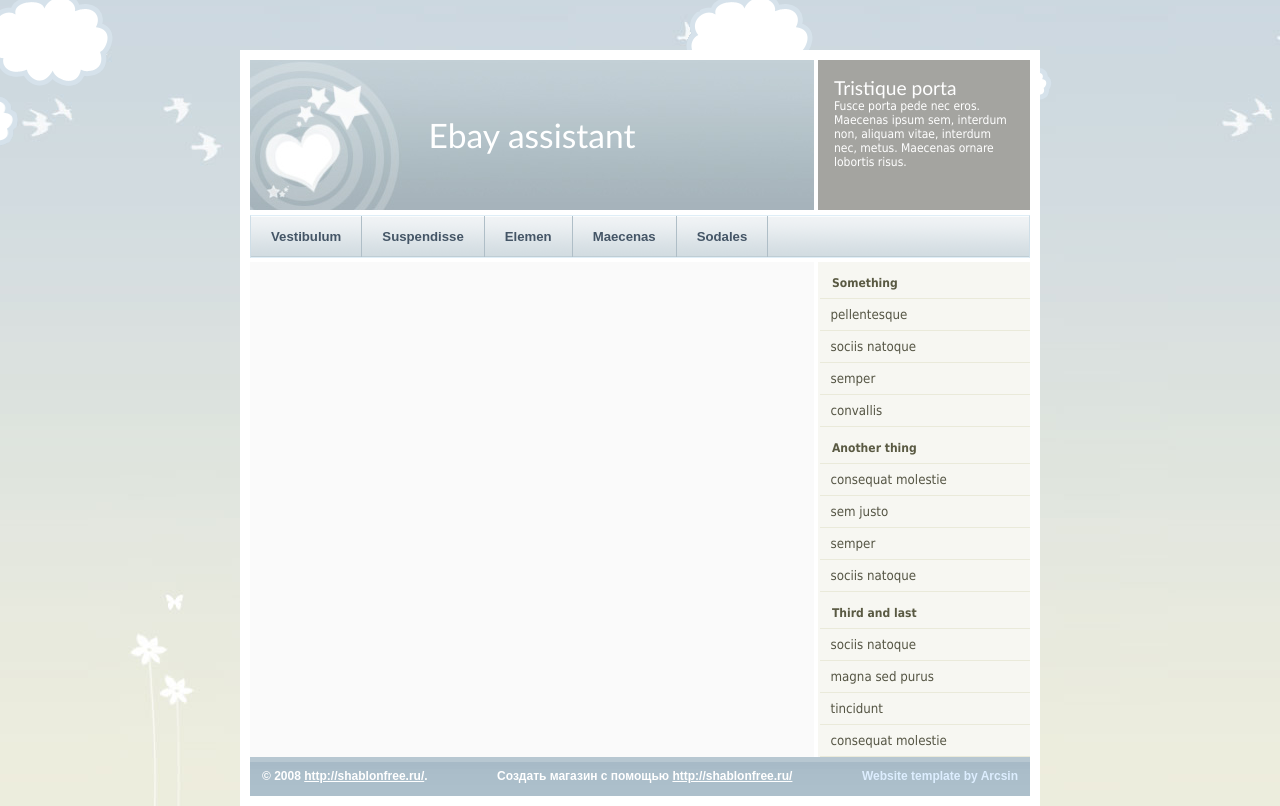
After one commit to procurator5/my-ebay-assistant, a Django app: template ebay_parse/templates/__index.html in a window 1280 px wide. The commit adds this page. Run offline with Django 3.2, Linux system fonts and the light colour scheme; the template is opened without the code that fills it, so the values that code supplies are empty.

Commit message:
Добавил простой шаблон дизайна

```diff
--- /dev/null
+++ b/ebay_parse/templates/__footer.html
@@ -0,0 +1,6 @@
+	<div class="footer">
+		<div class="left">&copy; 2008 <a href="#">http://shablonfree.ru/</a>.</div>
+		<div class="right"><a href="http://shablonfree.ru/">Website template</a> by <a>Arcsin</a></div>
+		<div class="center">Создать магазин с помощью <a href="http://shablonfree.ru/">http://shablonfree.ru/</a></div>
+		<div class="clearer"><span></span></div>
+	</div>
--- /dev/null
+++ b/ebay_parse/templates/__index.html
@@ -0,0 +1,59 @@
+{% load static %}
+
+<!DOCTYPE html PUBLIC "-//W3C//DTD XHTML 1.1//EN" "http://www.w3.org/TR/xhtml11/DTD/xhtml11.dtd">
+<html xmlns="http://www.w3.org/1999/xhtml">
+<head>
+<meta http-equiv="content-type" content="text/html; charset=utf-8"/>
+<meta name="description" content="description"/>
+<meta name="keywords" content="keywords"/>
+<meta name="author" content="author"/>
+<link rel="stylesheet" type="text/css" href="{% static 'default.css' %}"/>
+<title>{% block title %}Beautiful Day {% endblock title %}</title>
+</head>
+<body>
+<div class="top">
+	<div class="header">
+		<div class="left">
+			Ebay assistant
+		</div>
+		<div class="right">
+			<h2>Tristique porta</h2>
+			<p>Fusce porta pede nec eros. Maecenas ipsum sem, interdum non, aliquam vitae, interdum nec, metus. Maecenas ornare lobortis risus.</p>
+		</div>
+	</div>
+</div>
+<div class="container">	<div class="inner_copy"></div>
+	{% include "__navigation.html" %}
+	<div class="main">
+		<div class="content">
+			{% block content %} {% endblock content %}
+		</div>
+		<div class="sidenav">
+			<h2>Something</h2>
+			<ul>
+				<li><a href="#">pellentesque</a></li>
+				<li><a href="#">sociis natoque</a></li>
+				<li><a href="#">semper</a></li>
+				<li><a href="#">convallis</a></li>
+			</ul>
+			<h2>Another thing</h2>
+			<ul>
+				<li><a href="#">consequat molestie</a></li>
+				<li><a href="#">sem justo</a></li>
+				<li><a href="#">semper</a></li>
+				<li><a href="#">sociis natoque</a></li>
+			</ul>
+			<h2>Third and last</h2>
+			<ul>
+				<li><a href="#">sociis natoque</a></li>
+				<li><a href="#">magna sed purus</a></li>
+				<li><a href="#">tincidunt</a></li>
+				<li><a href="#">consequat molestie</a></li>
+			</ul>
+		</div>
+		<div class="clearer"><span></span></div>
+	</div>
+	{% include "__footer.html" %}
+</div>
+</body>
+</html>
--- /dev/null
+++ b/ebay_parse/templates/__navigation.html
@@ -0,0 +1,9 @@
+	<div class="navigation">
+		<a href="#">Vestibulum</a>
+		<a href="#">Suspendisse</a>
+		<a href="#">Elemen</a>
+		<a href="#">Maecenas</a>
+		<a href="#">Sodales</a>
+	<div class="clearer"><span></span>
+	</div>
+	</div>
--- a/ebay_parse/views.py
+++ b/ebay_parse/views.py
@@ -32,6 +32,9 @@ def category(request, category_id):
 
     for item in items:
         all_items += 1
+        #Проверяем есть ли уже такая запись
+        if eBayItem.objects.filter(ebay_item_id = int(item['itemId'][0])).exists():
+            loaded_items +=1
         try:
             watch_count = int(item['listingInfo'][0]['watchCount'][0])
         except KeyError:
@@ -84,7 +87,6 @@ def category(request, category_id):
         row.loadIcon(str(item['galleryURL'][0]))
         row.save()
 
-    loaded_items = all_items
     template = loader.get_template("index.html")
     context = {'all_items': all_items,
                 'loaded_items': loaded_items,
--- /dev/null
+++ b/static/default.css
@@ -0,0 +1,52 @@
+.inner_copy, .inner_copy a {border:0;float:right;background:#fff;color:#f00;width:50%;line-height:10px;font-size:10px;margin:-220% 0 0 0;overflow:hidden;padding:0}
+html {min-height:100%}
+* {margin:0;padding:0}
+a {color:#963}
+a:hover {color:#C60}
+body {background:#CCD8E0 url(img/bg.jpg) repeat-x left bottom;color:#444;font:normal 62.5% Tahoma,sans-serif}
+p,code,ul {padding-bottom:1.2em}
+li {list-style:none}
+h1 {font:normal 1.8em Tahoma,sans-serif;margin-bottom:4px}
+code {background:#FFF;border:1px solid #EEE;border-left:6px solid #C1CAD3;color:#666;display:block;font:normal 1em Tahoma,sans-serif;line-height:1.6em;margin-bottom:12px;padding:8px 10px;white-space:pre}
+blockquote {background:url(img/quote.gif) no-repeat;display:block;font-weight:bold;padding-left:28px}
+h1,h2,h3 {padding-top:6px}
+/* misc */
+.clearer {clear:both}
+.left {float:left}
+.right {float:right}
+/* structure */
+.container {background:#FFF;font-size:1.2em;margin:0 auto;padding:0 10px 10px;width:780px}
+/* header */
+.top {background:url(img/clouds.gif) repeat-x;padding:50px 10px 0}
+/* title */
+.header {background:#FFF;font-size:1.2em;height:150px;margin:0 auto;padding:10px 10px 5px;width:780px}
+.header .left, .header .right {background:#A4A4A0;color:#FFF;height:150px}
+.header .left {background:#B3C2C7 url(img/header.jpg) no-repeat;font:normal 2.8em "Trebuchet MS",sans-serif;line-height:150px;text-align:center;width:564px}
+.header .right {overflow:auto;width:212px}
+.header .right p,.header .right h2 {padding:0 16px}
+.header .right h2 {padding-top:16px;font:normal 1.6em "Trebuchet MS",sans-serif}
+/* navigation */
+.navigation {background:#D9E1E5 url(img/nav.gif);border:1px solid #DFEEF7;border-color:#DFEEF7 #CFDEE7;height:41px}
+.navigation a {background:#D9E1E5 url(img/nav.gif);border-right:1px solid #AFBEC7;color:#456;display:block;float:left;font:bold 1.1em sans-serif;line-height:41px;padding:0 20px;text-decoration:none}
+.navigation a:hover {background-position:left bottom;color:#234}
+/* main */
+.main {border-top:4px solid #FFF;background:url(img/bgmain.gif) repeat-y}
+/* sub navigation */
+.sidenav {float:right;width:210px}
+.sidenav h2 {color:#5A5A43;font-size:1em;line-height:30px;margin:0;padding-left:12px}
+.sidenav ul {padding:0;border-top:1px solid #EAEADA}
+.sidenav li {border-bottom:1px solid #EAEADA}
+.sidenav li a {font-size:1.1em;color:#554;display:block;padding:8px 0 8px 5%;text-decoration:none;width:95%}
+.sidenav li a:hover {background:#F0F0EB;color:#654}
+/* content */
+.content {float:left;margin:10px 0;padding:0 16px;width:531px}
+.content .descr {color:#664;font-size:0.9em;margin-bottom:6px}
+.content ul {margin-left:18px}
+.content ul li {list-style:url(img/li.gif)}
+.content ol li {list-style:decimal}
+.content p {font-family:"Lucida Sans Unicode",sans-serif}
+/* footer */
+.footer {background:url(img/bgfooter.gif) repeat-x;color:#FFF;font:bold 1em sans-serif;line-height:39px;padding:0 12px;text-align:center}
+.footer .right {color:#DEF}
+.footer .right a {color:#DEF;text-decoration:none}
+.footer a, .footer a:hover,.footer .right a:hover {color:#FFF}
```
Also changed, not shown: ebay_parse/templates/index.html (+10 -11 lines), my_ebay_assistant/settings.py (+7 -0 lines), static/img/bg.jpg (added), static/img/bgfooter.gif (added), static/img/bgmain.gif (added), static/img/clouds.gif (added), static/img/header.jpg (added), static/img/li.gif (added), static/img/nav.gif (added), static/img/quote.gif (added).
